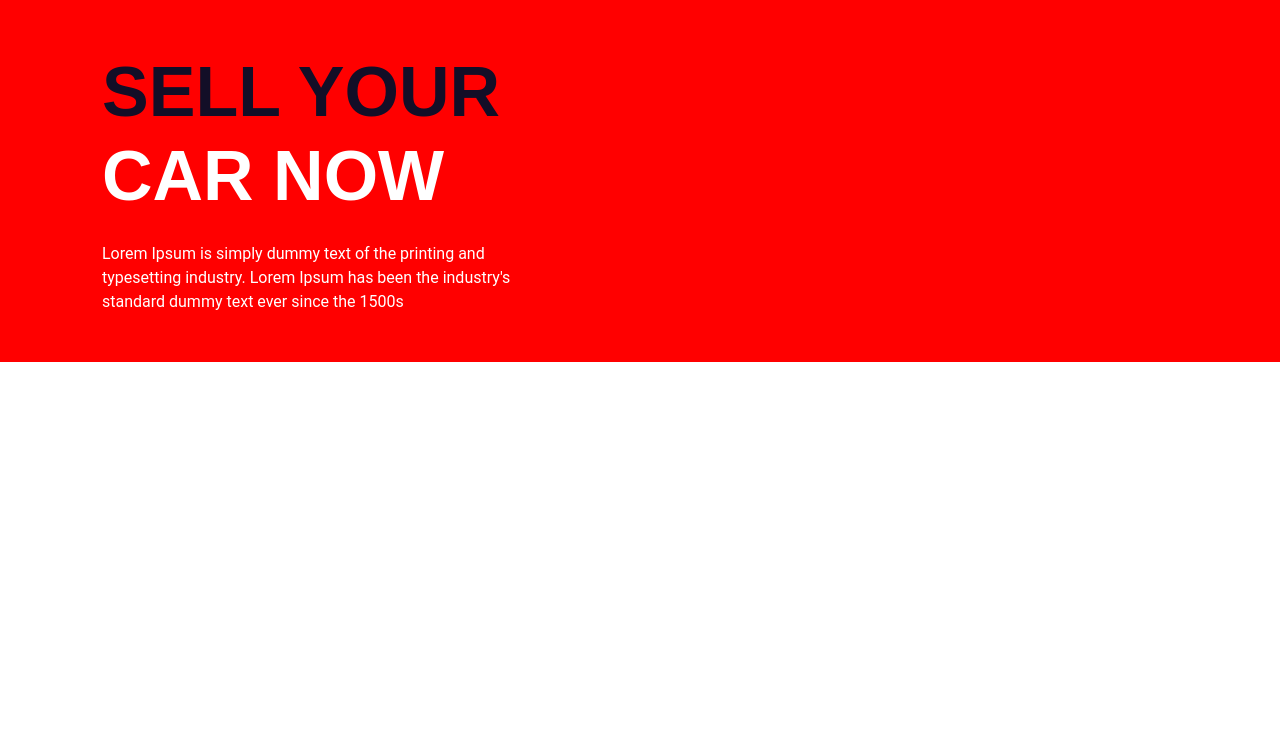
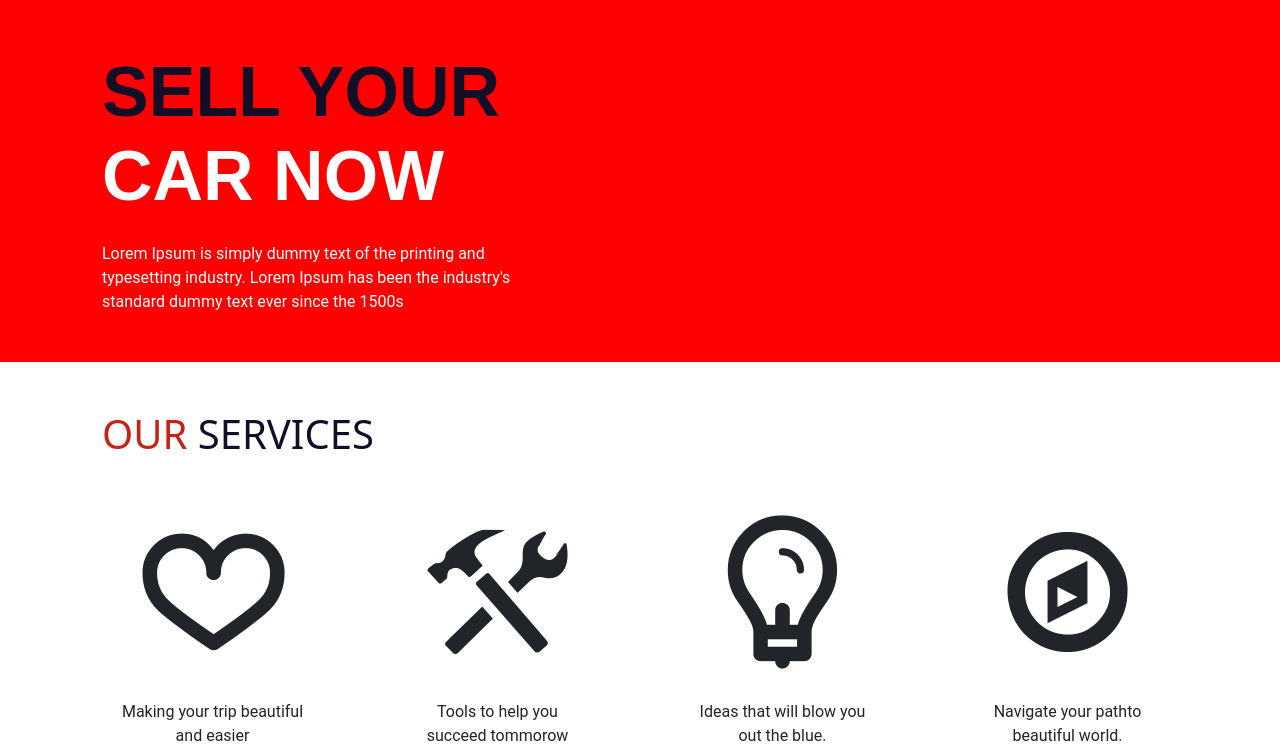
Before and after one commit to Vad1mVV/AutoMotive, a plain HTML site: page index.html in a window 1280 px wide. Shown: the part 140-888 px from the top of the page. Before the commit the page ends 800 px from the top, so only its background shows below. Drawn offline with Linux system fonts and the light colour scheme.

Commit message:
добавил Fontello и доделал сервисы

```diff
--- /dev/null
+++ b/css/myfont.css
@@ -0,0 +1,60 @@
+@font-face {
+  font-family: 'myfont';
+  src: url('../font/myfont.eot?93089103');
+  src: url('../font/myfont.eot?93089103#iefix') format('embedded-opentype'),
+       url('../font/myfont.woff2?93089103') format('woff2'),
+       url('../font/myfont.woff?93089103') format('woff'),
+       url('../font/myfont.ttf?93089103') format('truetype'),
+       url('../font/myfont.svg?93089103#myfont') format('svg');
+  font-weight: normal;
+  font-style: normal;
+}
+/* Chrome hack: SVG is rendered more smooth in Windozze. 100% magic, uncomment if you need it. */
+/* Note, that will break hinting! In other OS-es font will be not as sharp as it could be */
+/*
+@media screen and (-webkit-min-device-pixel-ratio:0) {
+  @font-face {
+    font-family: 'myfont';
+    src: url('../font/myfont.svg?93089103#myfont') format('svg');
+  }
+}
+*/
+[class^="icon-"]:before, [class*=" icon-"]:before {
+  font-family: "myfont";
+  font-style: normal;
+  font-weight: normal;
+  speak: never;
+
+  display: inline-block;
+  text-decoration: inherit;
+  width: 1em;
+  margin-right: .2em;
+  text-align: center;
+  /* opacity: .8; */
+
+  /* For safety - reset parent styles, that can break glyph codes*/
+  font-variant: normal;
+  text-transform: none;
+
+  /* fix buttons height, for twitter bootstrap */
+  line-height: 1em;
+
+  /* Animation center compensation - margins should be symmetric */
+  /* remove if not needed */
+  margin-left: .2em;
+
+  /* you can be more comfortable with increased icons size */
+  /* font-size: 120%; */
+
+  /* Font smoothing. That was taken from TWBS */
+  -webkit-font-smoothing: antialiased;
+  -moz-osx-font-smoothing: grayscale;
+
+  /* Uncomment for 3D effect */
+  /* text-shadow: 1px 1px 1px rgba(127, 127, 127, 0.3); */
+}
+
+.icon-heart:before { content: '\e800'; } /* '' */
+.icon-tools:before { content: '\e801'; } /* '' */
+.icon-lightbulb:before { content: '\e802'; } /* '' */
+.icon-compass:before { content: '\f14e'; } /* '' */
--- a/css/style.css
+++ b/css/style.css
@@ -21,8 +21,11 @@ p {
 
 /* цвета */
 
-.fiolet {
+.text-darkPurple {
     color: #130e27;
+}
+.text-red {
+    color: #c62314;
 }
 
 /* headre */
@@ -46,3 +49,19 @@ h1 {
 .headre__text {
     margin-left: 20px;
 }
+
+/* services */
+
+.services__caption {
+    font-size: 40px;
+    margin-left: 20px;
+}
+i {
+    font-size: 140px;
+}
+.service {
+    text-align: center;
+}
+.service__text {
+    max-width: 70%;
+}
--- a/index.html
+++ b/index.html
@@ -6,6 +6,7 @@
     <meta name="viewport" content="width=device-width, initial-scale=1.0">
     <link rel="stylesheet" href="css/bootstrap.min.css">
     <link rel="stylesheet" href="css/style.css">
+    <link rel="stylesheet" href="css/myfont.css">
     <title>Automotive</title>
 </head>
 <body>
@@ -38,7 +39,7 @@
             <div class="row">
                 <div class="col-5 headre__text">
                     <h1 class="mt-5">
-                        <p class="fiolet MontserratBold">
+                        <p class="text-darkPurple MontserratBold">
                             SELL YOUR
                         </p>
                         <p class="text-white MontserratBold">
@@ -52,5 +53,40 @@
             </div>
         </div>
     </header>
+
+    <section class="services">
+        <div class="container">
+            <div class="row">
+                <div class="col-5 text-align-left">
+                    <h2 class="text-uppercase mt-5 services__caption">
+                        <p class="d-inline text-red">
+                            our
+                        </p>
+                        <p class="d-inline text-darkPurple">
+                            services
+                        </p>
+                    </h2>
+                </div>
+            </div>
+            <div class="row">
+                <div class="col-md-3 col-sm-12 mt-3 service">
+                    <i class="icon-heart"></i>
+                    <p class="RobotoReg mt-2 service__text mx-auto">Making your trip beautiful and easier</p>
+                </div>
+                <div class="col-md-3 col-sm-12 mt-3 service">
+                    <i class="icon-tools"></i>
+                    <p class="RobotoReg mt-2 service__text mx-auto">Tools to help you succeed tommorow</p>
+                </div>
+                <div class="col-md-3 col-sm-12 mt-3 service">
+                    <i class="icon-lightbulb"></i>
+                    <p class="RobotoReg mt-2 service__text mx-auto">Ideas that will blow you out the blue.</p>
+                </div>
+                <div class="col-md-3 col-sm-12 mt-3 service mx-auto">
+                    <i class="icon-compass"></i>
+                    <p class="RobotoReg mt-2 service__text mx-auto">Navigate your pathto beautiful world.</p>
+                </div>
+            </div>
+        </div>
+    </section>
 </body>
 </html>
```
Also changed, not shown: font/myfont.ttf (added), font/myfont.woff (added), font/myfont.woff2 (added), 2 other files.
